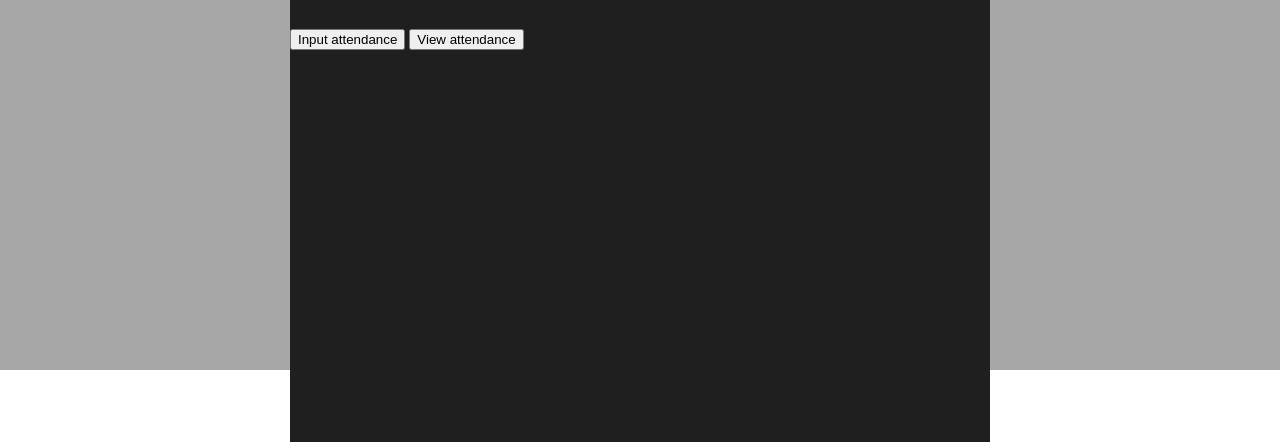
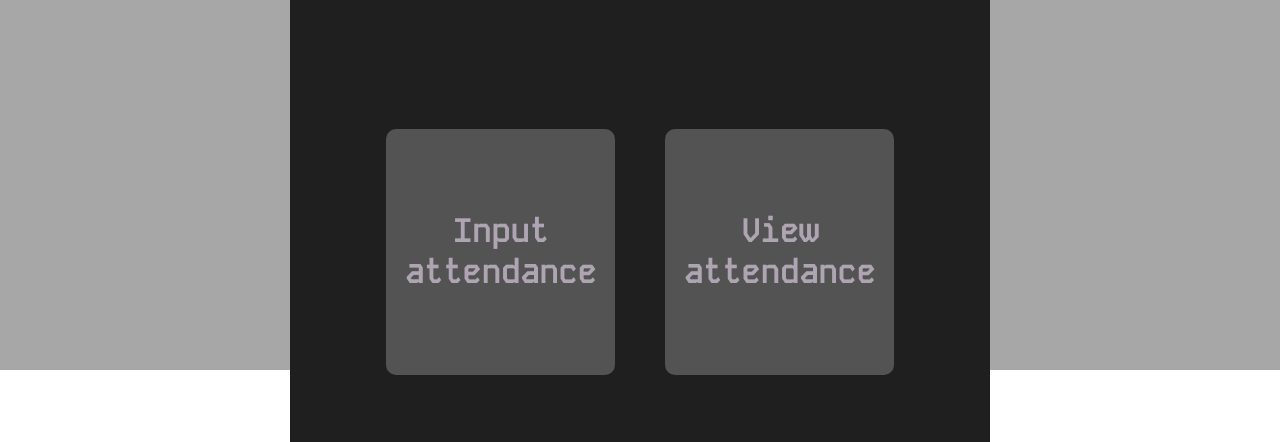
Before and after one commit to ElTigreNumero5/Sware-Eng-Summ1, a plain HTML site: page index.html in a window 1280 px wide. Shown: the part 430-872 px from the top of the page. Drawn offline with nearby package versions, Linux system fonts and the light colour scheme.

Commit message:
Updated html and css to set up buttons as per prototype

```diff
--- a/base.css
+++ b/base.css
@@ -50,3 +50,36 @@ img {
   margin: 0 auto;
   border-radius: 10px;
 }
+
+.button-row {
+  display: flex;
+  gap: 50px;
+  justify-content: center;
+  padding-top: 100px;
+}
+
+.button1 {
+  background-color: #535353;
+  color: #AEA4B2;
+  font-family: "KodeMono";
+  font-size: 32px;
+  font-weight: bold;
+  text-align: center;
+  border: none;
+  border-radius: 10px;
+  width: 229px;
+  height: 246px;
+}
+
+.button2 {
+  background-color: #535353;
+  color: #AEA4B2;
+  font-family: "KodeMono";
+  font-size: 32px;
+  font-weight: bold;
+  text-align: center;
+  border: none;
+  border-radius: 10px;
+  width: 229px;
+  height: 246px;
+}
--- a/index.html
+++ b/index.html
@@ -18,8 +18,10 @@
             <!-- Page title -->
             <h1>Track my attendance</h1>
             <!-- Navigation buttons-->
-            <button type="button">Input attendance</button>
-            <button type="button">View attendance</button>
+            <div class="button-row">
+                <button type="button" class="button1">Input attendance</button>
+                <button type="button" class="button2">View attendance</button>
+            </div>
         </div>
     </div>
 
```
